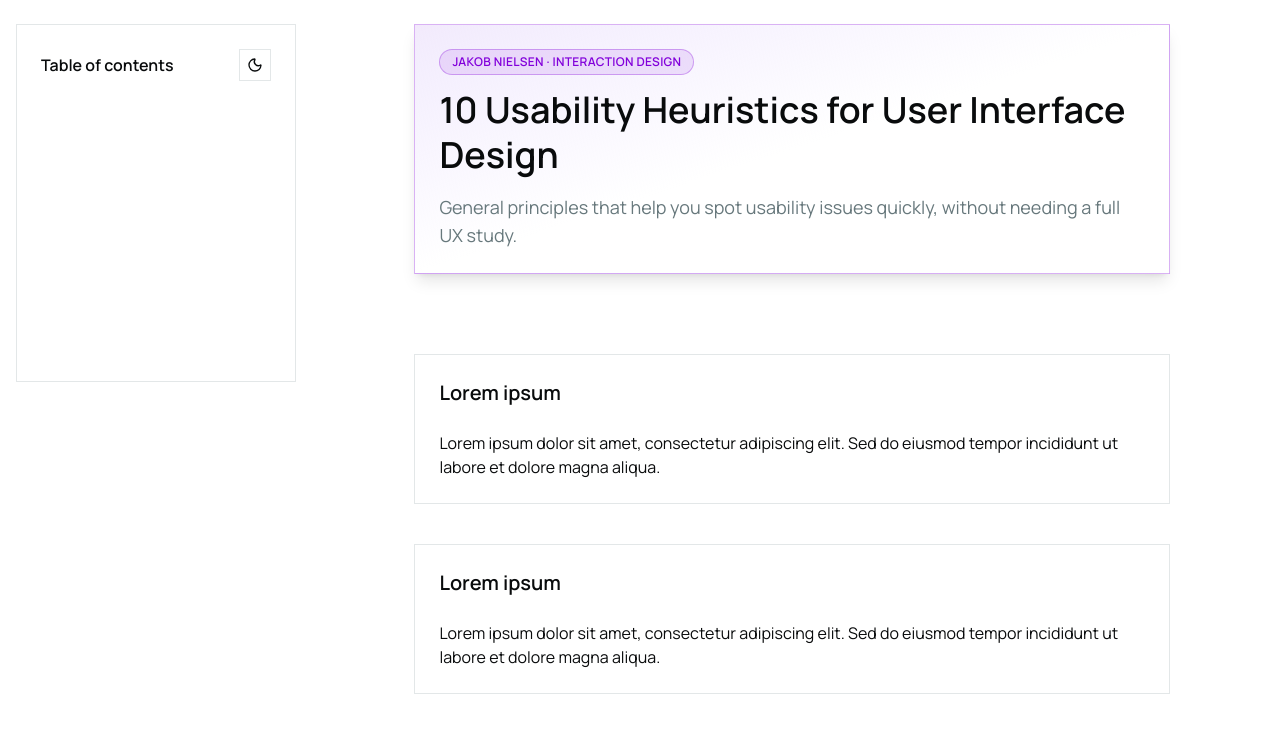
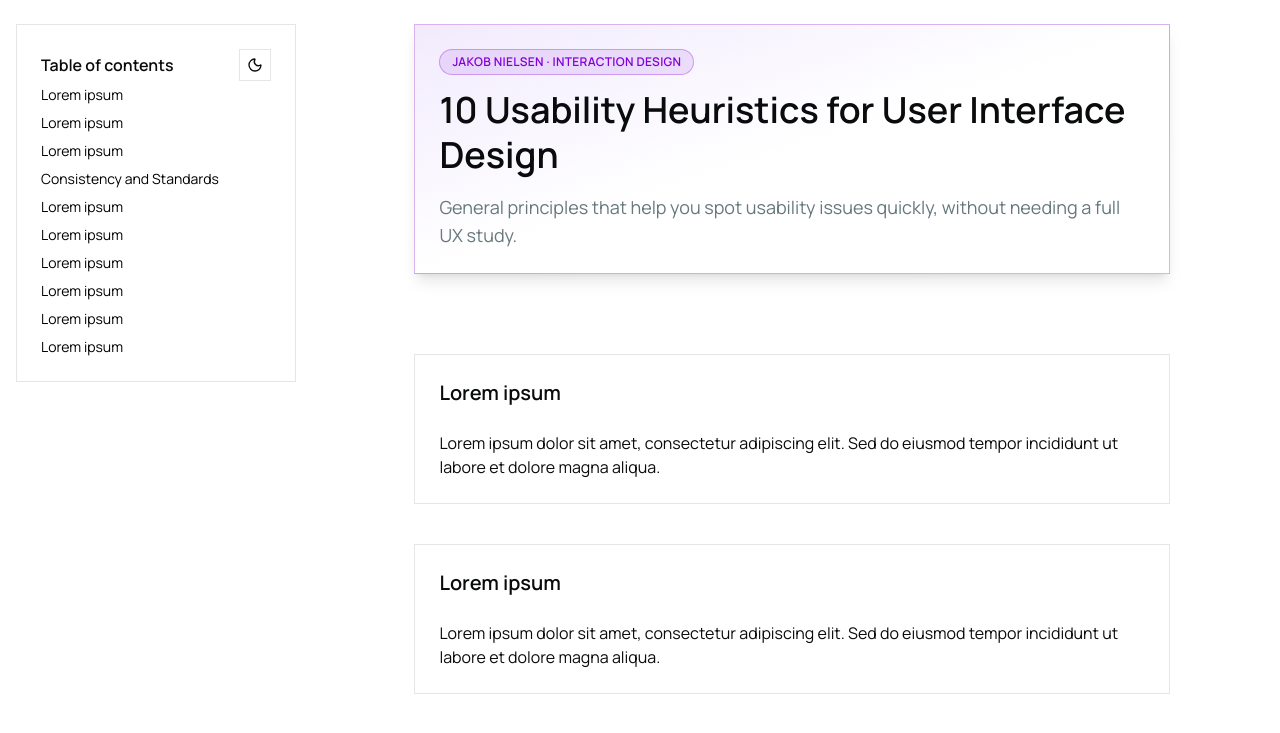
Before and after one commit to antek-ka/wdi-lab1-nielsen, a Next.js app: page / in a window 1280 px wide. Shown: the top 733 px of the page. Built offline with nearby package versions, Linux system fonts and the light colour scheme.

Commit message:
fix text display on light mode

```diff
--- a/app/page.tsx
+++ b/app/page.tsx
@@ -95,7 +95,7 @@
                     <li key={rule.id} className="text-sm">
                       <Link
                         href={`#${rule.id}`}
-                        className="text-white hover:underline"
+                        className="text-black dark:text-white hover:underline"
                       >
                         {rule.title}
                       </Link>
```
